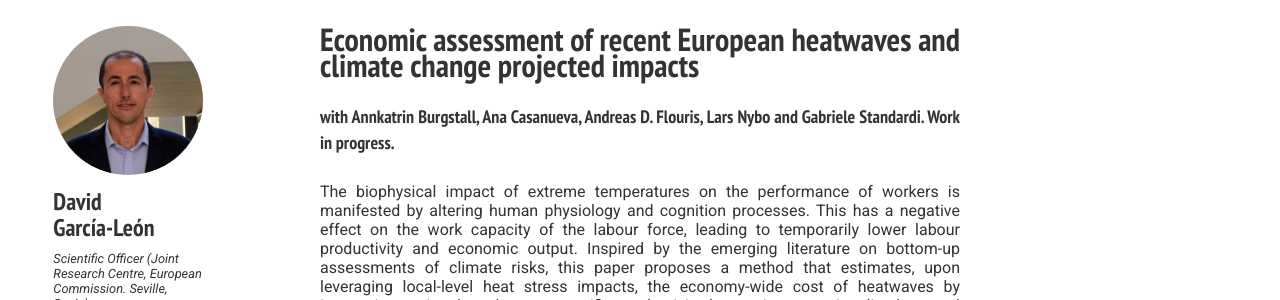
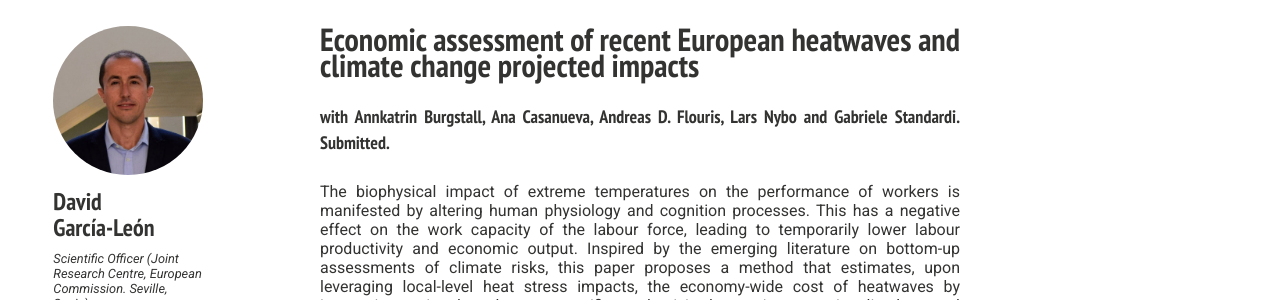
Before and after one commit to David-G-L/minimal_mistakes_site, a Jekyll site: the page built from costheatwaves/index.md, in a window 1280 px wide. Shown: the part 397-697 px from the top of the page. Built offline with Jekyll 4.4.1, drawn with Linux system fonts in a browser that asks for light colours; nearby versions of some CDN libraries; some web fonts are replaced; comment, search, counter and statistics services are not loaded.

Commit message:
Update JRC

```diff
--- a/_config.yml
+++ b/_config.yml
@@ -28,7 +28,7 @@ owner:
   surname: Garc&iacutea-Le&oacuten
   avatar: photo-me.jpg
   bio: "Scientific Officer (Joint Research Centre, European Commission. Seville, Spain)."
-  email: david.garcialeon-at-unive-dot-it
+  email: david.garcia-leon-at-ec.europa.eu
   github: david-g-l
   ideas: pga787
   orcid: /0000-0002-3205-7613
--- a/costheatwaves/index.md
+++ b/costheatwaves/index.md
@@ -9,7 +9,7 @@ image:
   feature: heatwavethin-crop.jpg
 ---
 
-#### with Annkatrin Burgstall, Ana Casanueva, Andreas D. Flouris, Lars Nybo and Gabriele Standardi. Work in progress.
+#### with Annkatrin Burgstall, Ana Casanueva, Andreas D. Flouris, Lars Nybo and Gabriele Standardi. Submitted.
 
 The biophysical impact of extreme temperatures on the performance of workers is manifested by altering human physiology and cognition processes. This has a negative effect on the work capacity of the labour force, leading to temporarily lower labour productivity and economic output. Inspired by the emerging literature on bottom-up assessments of climate risks, this paper proposes a method that estimates, upon leveraging local-level heat stress impacts, the economy-wide cost of heatwaves by integrating regional- and sector-specific productivity losses into a regionalised general equilibrium model, thus enabling for market adaptation mechanisms. We study the most representative and analyse the implications of climate change to this area by combining features a very detailed spatial and temporal precision: i) 274 regions (EU+EFTA countries) simultaneously analysed; ii) Wet Bulb Globe Temperature (WBGT) indicator retrieved every hour; iii) economic sectors classified according to their different heat exposure (indoor/ outdoor activities and metabolic intensity load); iv) different heat-exposure functions analysed; v) two climate scenarios compared and; vi) average estimate costs for the period 2035-2064 produced. The integrated modelling tool proposed here can also help to assess the implementation of regional-sectoral occupational health and adaptation plans at the workplace.
 
```
Also changed, not shown: images/NCC_Vol8.png (deleted), images/ncomms_front.png (added), 1 other file.
